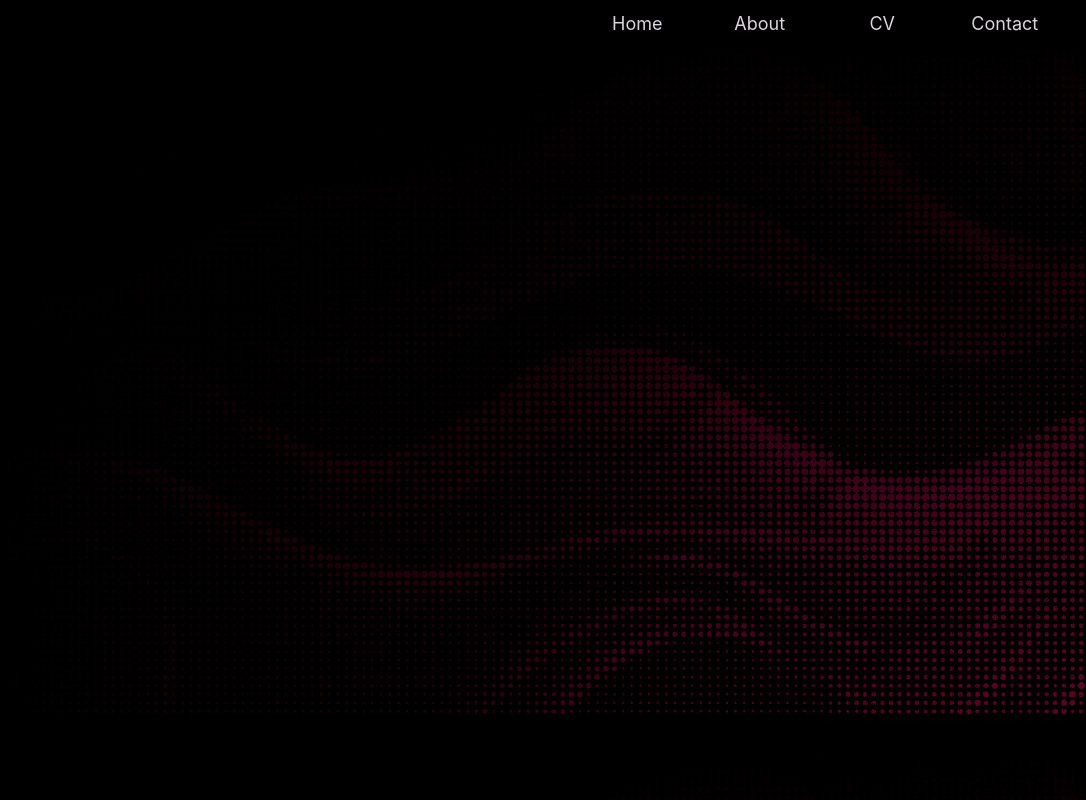
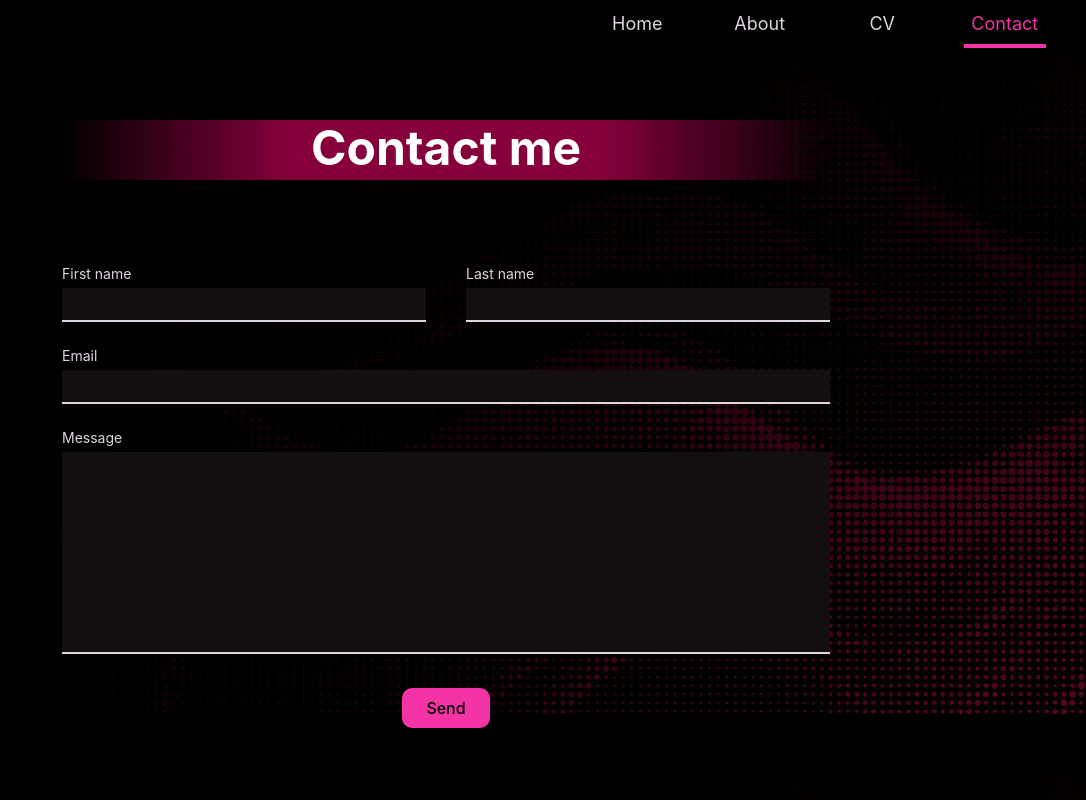
Before and after one commit to Siebe2003/profile-website, a Next.js app: page /contact in a window 1280 px wide. Before the commit this address had no page. Shown: the top 800 px of the page, without its empty margins (194-1280 px from the left). Built offline with nearby package versions, Linux system fonts and the light colour scheme.

Commit message:
Implement functional contact form using Resend library.

```diff
--- a/package.json
+++ b/package.json
@@ -23,9 +23,11 @@
     "react": "^19.0.0",
     "react-dom": "^19.0.0",
     "react-icons": "^5.5.0",
+    "resend": "^6.10.0",
     "simple-xml-to-json": "^1.2.4",
     "swiper": "^11.2.6",
-    "tailwind-merge": "^3.2.0"
+    "tailwind-merge": "^3.2.0",
+    "zod": "^4.3.6"
   },
   "devDependencies": {
     "@eslint/eslintrc": "^3",
--- a/src/app/_menu/Navbar.tsx
+++ b/src/app/_menu/Navbar.tsx
@@ -22,7 +22,7 @@ const destinations = [
   },
   {
     name: "Contact",
-    href: "#",
+    href: "/contact",
   },
 ];
 
@@ -35,7 +35,7 @@ function Navbar() {
       <div className="lg:grow"></div>
       <ul
         className={cn(
-          "bg-background md:bg-transparent md:h-full md:relative md:flex md:inset-0 md:gap-20 md:w-full shadow-sm w-50 -left-50 top-nav fixed gap-0 transition-[left] duration-150 ease-in-out lg:w-112.5 lg:gap-10",
+          "bg-background md:bg-transparent md:h-full md:relative md:flex md:inset-0 md:gap-20 md:w-full shadow-sm w-50 -left-52 top-nav fixed gap-0 transition-[left] duration-150 ease-in-out lg:w-112.5 lg:gap-10",
           !isCollapsed && "left-0",
         )}
       >
--- /dev/null
+++ b/src/app/contact/page.tsx
@@ -0,0 +1,55 @@
+"use client"
+
+import React, { useActionState } from "react"
+import { sendMail } from "@/lib/actions"
+import InputField from "@/components/custom/InputField"
+import TextareaField from "@/components/custom/TextareaField"
+import { cn } from "@/lib/utils"
+
+function Contact() {
+  const [result, action, isPending] = useActionState(sendMail, {})
+
+  return (
+    <div className="w-full px-6 md:px-0 md:w-[80%] md:mx-auto lg:w-[60%] 2xl:w-[50%]">
+      <h1 className="header text-4xl font-bold mb-10 md:text-5xl xl:mb-20">Contact me</h1>
+      <form action={action}>
+        <div className="flex gap-4 lg:gap-10">
+          <InputField
+            label="First name"
+            type="text"
+            name="firstName"
+            className="flex-1"
+            errorMessages={result.errors?.firstName}
+            defaultValue={result.firstName}
+          />
+          <InputField
+            label="Last name"
+            type="text"
+            name="lastName"
+            className="flex-1"
+            errorMessages={result.errors?.lastName}
+            defaultValue={result.lastName}
+          />
+        </div>
+        <InputField
+          label="Email"
+          type="email"
+          name="email"
+          errorMessages={result.errors?.email}
+          defaultValue={result.email}
+        />
+        <TextareaField
+          label="Message"
+          name="message"
+          rows={8}
+          errorMessages={result.errors?.message}
+          defaultValue={result.message}
+        />
+        <p className={cn("text-success text-center font-medium opacity-0 transition-all duration-200 delay-200", result.success && "opacity-100")}>{result.success}</p>
+        <button type="submit" className="button mx-auto block px-6 mt-6" disabled={isPending}>{isPending ? "Sending..." : "Send"}</button>
+      </form>
+    </div>
+  )
+}
+
+export default Contact
--- a/src/app/globals.css
+++ b/src/app/globals.css
@@ -23,6 +23,7 @@
   --color-input: var(--input);
   --color-border: var(--border);
   --color-destructive: var(--destructive);
+  --color-success: var(--success);
   --color-accent-foreground: var(--accent-foreground);
   --color-accent: var(--accent);
   --color-muted-accent: var(--muted-accent);
@@ -76,6 +77,7 @@
   --muted-accent: #AE9FCF;
   --muted-primary: #341427;
   --destructive: oklch(0.577 0.245 27.325);
+  --success: #13d110;
   --border: oklch(0.928 0.006 264.531);
   --input: oklch(0.928 0.006 264.531);
   --ring: oklch(0.707 0.022 261.325);
@@ -150,7 +152,11 @@
   }
 
   p {
-    @apply text-sm md:text-base
+    @apply text-sm md:text-base;
+  }
+
+  input[type="text"], input[type="email"], textarea {
+    @apply w-full bg-surface border-foreground border-b-2 focus:ring-0 focus:ring-offset-0 focus:outline-none focus:bg-secondary focus:text-secondary-foreground px-2 py-1 mb-1;
   }
 }
 
@@ -160,12 +166,13 @@
   }
 
   .button {
-    @apply cursor-pointer inline-flex items-center gap-2 text-primary-foreground bg-primary hover:bg-primary-strong active:bg-primary-strong font-medium rounded-lg text-sm px-3 py-2 md:text-base;
+    @apply cursor-pointer inline-flex items-center gap-2 text-primary-foreground bg-primary hover:bg-primary-strong disabled:opacity-70 disabled:cursor-auto active:bg-primary-strong font-medium rounded-lg text-sm px-3 py-2 md:text-base;
   }
 
   .header {
     @apply text-secondary-foreground text-2xl font-bold text-center mb-4 pb-1 bg-linear-[90deg,transparent_0%,var(--color-secondary)_30%,var(--color-secondary)_70%,transparent_100%] md:text-3xl md:pb-2 md:pt-1;
   }
+
 }
 
 .swiper-pagination-bullet {
--- /dev/null
+++ b/src/components/custom/InputField.tsx
@@ -0,0 +1,21 @@
+import { cn } from "@/lib/utils"
+import React from 'react'
+
+interface InputFieldProps extends React.InputHTMLAttributes<HTMLInputElement> {
+  label: string
+  errorMessages: string[] |undefined
+}
+
+function InputField({label, name, type, defaultValue, errorMessages, className}: InputFieldProps) {
+  return (
+    <div className={cn("mb-4", className)}>
+      <label className="text-sm leading-7">{label}</label>
+      <input type={type} name={name} defaultValue={defaultValue} />
+      {errorMessages && errorMessages.map((x, index) =>
+        <p key={`${index}#${errorMessages}`} className="text-destructive base">{x}</p>
+      )}
+    </div>
+  )
+}
+
+export default InputField
--- /dev/null
+++ b/src/components/custom/TextareaField.tsx
@@ -0,0 +1,26 @@
+import { cn } from "@/lib/utils"
+import React from 'react'
+
+interface InputFieldProps extends React.TextareaHTMLAttributes<HTMLTextAreaElement> {
+  label: string
+  errorMessages: string[] | undefined
+}
+
+function TextareaField({label, name, rows, errorMessages, className, defaultValue}: InputFieldProps) {
+  return (
+    <div className={cn("mb-4", className)}>
+      <label className="text-sm leading-7">{label}</label>
+      <textarea
+        name={name}
+        rows={rows}
+        defaultValue={defaultValue}
+        className="resize-none"
+      />
+      {errorMessages && errorMessages.map((x, index) =>
+        <p key={`${index}#${errorMessages}`} className="text-destructive base">{x}</p>
+      )}
+    </div>
+  )
+}
+
+export default TextareaField
--- /dev/null
+++ b/src/lib/actions.ts
@@ -0,0 +1,65 @@
+"use server"
+
+import { z } from "zod"
+import { Resend } from "resend"
+
+const contactSchema = z.object({
+  firstName: z.string().trim().nonempty("Field cannot be empty.").max(35, "Name cannot be longer than 35 characters").regex(/^[^0-9]*$/, "Name cannot contain numbers."),
+  lastName: z.string().trim().nonempty("Field cannot be empty.").max(35, "Name cannot be longer than 35 characters").regex(/^[^0-9]*$/, "Name cannot contain numbers."),
+  email: z.email("Invalid email address.").trim().nonempty("Field cannot be empty."),
+  message: z.string().trim().min(30, "The message is too short."),
+})
+
+export type ContactActionState = {
+  success?: string,
+  firstName?: string
+  lastName?: string
+  email?: string
+  message?: string
+  errors?: {
+    firstName?: string[]
+    lastName?: string[]
+    email?: string[]
+    message?: string[]
+    resend?: string
+  }
+}
+
+export async function sendMail(
+  _prevState: ContactActionState,
+  form: FormData
+): Promise<ContactActionState> {
+  const rawData = {
+    firstName: form.get("firstName") as string,
+    lastName: form.get("lastName") as string,
+    email: form.get("email") as string,
+    message: form.get("message") as string,
+  }
+  const result = contactSchema.safeParse(rawData)
+
+  if (!result.success) {
+    console.log(rawData.message)
+    return {
+      ...rawData,
+      errors: z.flattenError(result.error).fieldErrors
+    }
+  }
+
+  const resend = new Resend(process.env.NEXT_PUBLIC_RESEND_API_KEY || process.env.RESEND_API_KEY!)
+
+  const { error } = await resend.emails.send({
+    from: "Profile website <onboarding@resend.dev>",
+    to: ["verhaegensiebe@gmail.com"],
+    subject: "Contact form submission",
+    html: `
+      <ul>
+        <li><strong>First name:</strong> ${rawData.firstName}</li>
+        <li><strong>Last name:</strong> ${rawData.lastName}</li>
+        <li><strong>Email:</strong> ${rawData.email}</li>
+      </ul>
+      <p>${rawData.message}</p>
+    `
+  })
+
+  return error ? { errors: { resend: error.message } } : { success: "✓ The email has been sent" }
+}
```
Also changed, not shown: 1 other file (tests, documents, lock files or other folders).
